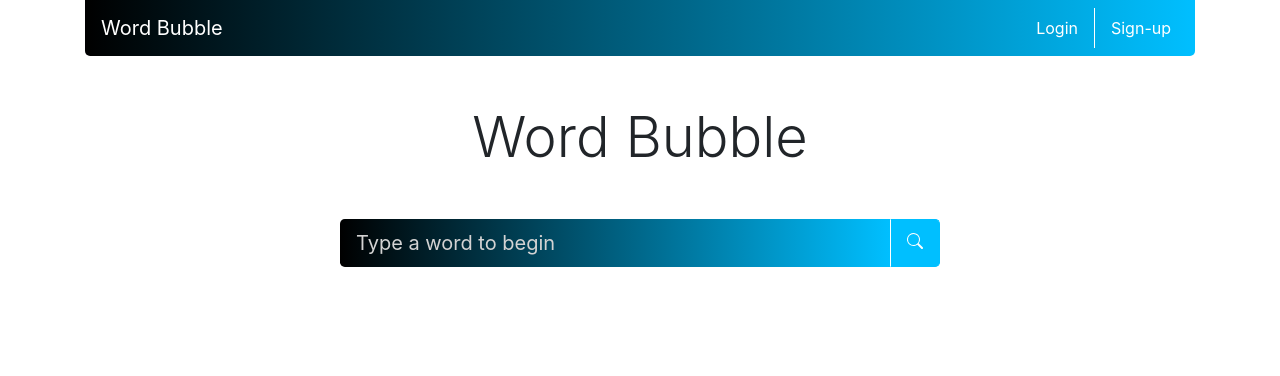
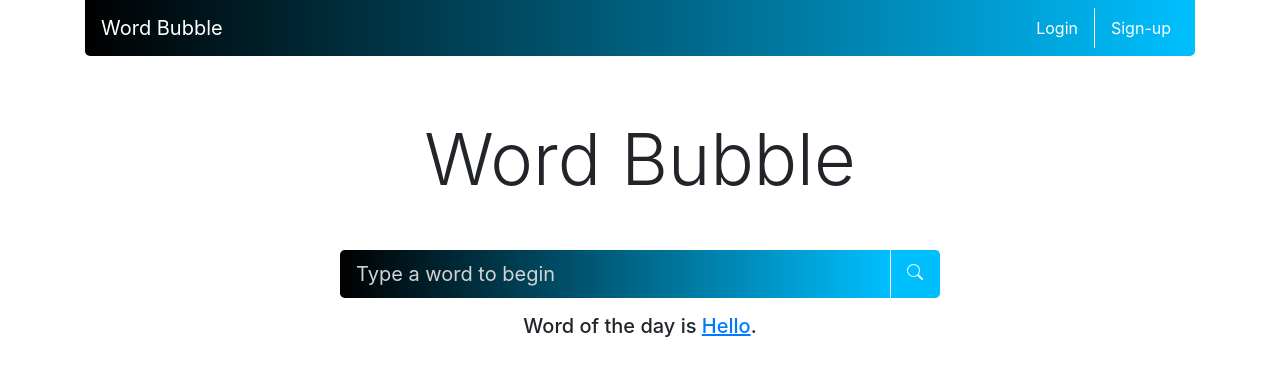
Before and after one commit to bchadwic/react, a React (Create React App) app in the folder my-app/: page / in a window 1280 px wide. Shown: the top 376 px of the page. Built offline with nearby package versions, Linux system fonts and the light colour scheme.

Commit message:
converted Word.js to a class

```diff
--- a/my-app/src/App.js
+++ b/my-app/src/App.js
@@ -3,14 +3,16 @@ import './style/App.css';
 import React from "react";
 import Header from "./Header";
 import SearchBar from "./SearchBar";
-import Title from './Title';
+import Word from './Word';
+import Footnote from "./Footnote";
 
 function App() {
   return (
     <div className="App">
       <Header/>
-      <Title/>
+      <Word/>
       <SearchBar/>
+      <Footnote />
     </div>
   );
 }
--- a/my-app/src/Footnote.js
+++ b/my-app/src/Footnote.js
@@ -5,7 +5,7 @@ import Container from "react-bootstrap/Container";
 const Footnote = () => {
     return (
         <Container>
-            <h5 className='my-3'>Word of the day is <a href='#'><u>Hello</u></a>.</h5>
+            <h5 className='mt-3'>Word of the day is <a href='#'><u>Hello</u></a>.</h5>
         </Container>
     )
 }
--- a/my-app/src/SearchBar.js
+++ b/my-app/src/SearchBar.js
@@ -10,7 +10,7 @@ import './style/SearchBar.css';
 const SearchBar = () => {
     return (
         <Container>
-            <InputGroup id='Search-Container' className="mt-3 mx-auto" size='lg'>
+            <InputGroup id='Search-Container' className="mt-5 mx-auto" size='lg'>
                 <FormControl
 
                     id='Search-Box'
--- a/my-app/src/Title.js
+++ /dev/null
@@ -1,14 +0,0 @@
-// manage all the bootstrap for the searchbar
-import Container from "react-bootstrap/Container";
-import './style/Title.css';
-
-
-const Title = () => {
-    return (
-        <Container id='About-Container' className='my-5'>
-            <h1 className='display-4'>Word Bubble</h1>
-        </Container>
-    )
-}
-
-export default Title
--- /dev/null
+++ b/my-app/src/Word.js
@@ -0,0 +1,25 @@
+// manage all the bootstrap for the searchbar
+import Container from "react-bootstrap/Container";
+import './style/Word.css';
+import React from "react";
+
+class Word extends React.Component {
+
+    constructor() {
+        super();
+        this.state = {currentWord: "Word Bubble"};
+    }
+
+
+    render() {
+        return (
+            <Container id='Title-Container' >
+                <h2 className='display-3'>{this.state.currentWord}</h2>
+            </Container>
+        );
+    }
+
+}
+
+
+export default Word
--- a/my-app/src/style/SearchBar.css
+++ b/my-app/src/style/SearchBar.css
@@ -25,3 +25,7 @@
     outline:none;
     box-shadow: none;
 }
+
+#Search-Button:hover {
+    border: thin solid #60d2f5;
+}
--- /dev/null
+++ b/my-app/src/style/Word.css
@@ -0,0 +1,3 @@
+#Title-Container {
+    margin-top: 60px;
+}
```
Also changed, not shown: my-app/src/style/Title.css (deleted).
